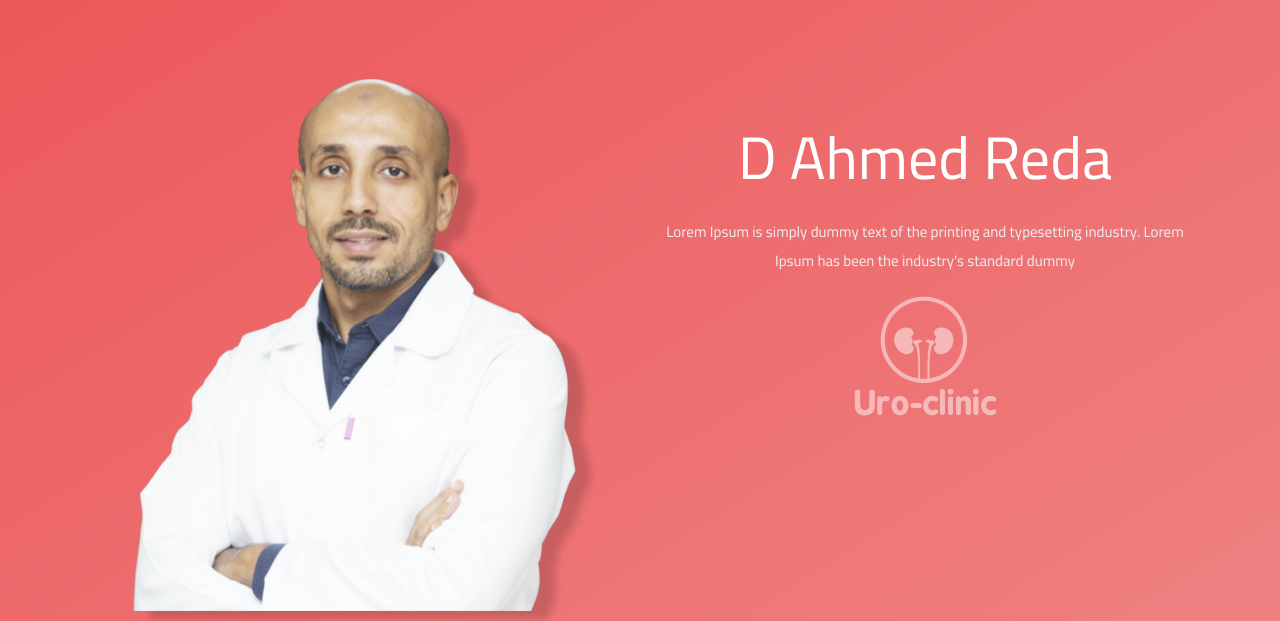
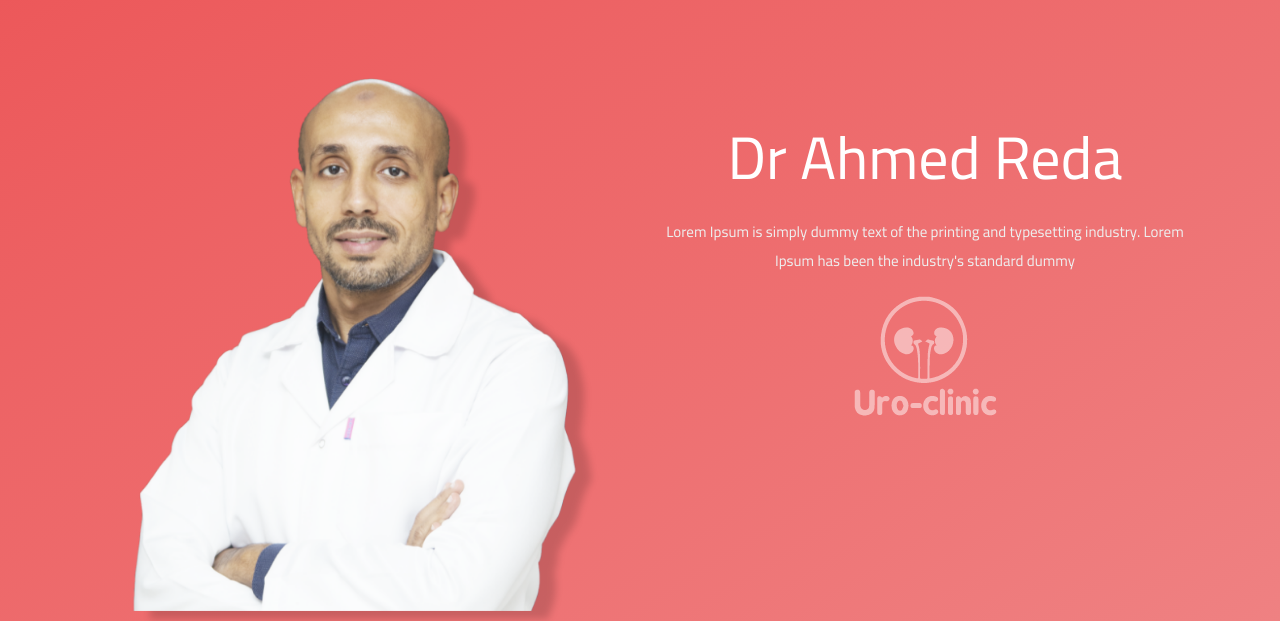
Before and after one commit to osamaaskar/D-Ahmed-Reda, a plain HTML site: page index.html in a window 1280 px wide. Shown: the part 179-800 px from the top of the page. Drawn offline with Linux system fonts and the light colour scheme.

Commit message:
Add files via upload

```diff
--- a/index.html
+++ b/index.html
@@ -33,7 +33,7 @@
     <!-- Main style css -->
     <link rel="stylesheet" href="css/main.css">
 
-	<link rel="shortcut icon" href="images/Web%201280%20%E2%80%93%205.png" />
+	<link rel="shortcut icon" href="images/icon.png" />
 
 
 </head>
@@ -106,7 +106,7 @@
 				</div>
 				<div class="col-md-6">
 					<div class="header-content">
-						<h1>D Ahmed Reda</h1>
+						<h1>Dr Ahmed Reda</h1>
 						<p>Lorem Ipsum is simply dummy text of the printing and typesetting industry. Lorem Ipsum has been the industry's standard dummy</p>
 					</div>
 					<div class="hed-logo">
```
Also changed, not shown: about.html (+1 -1 lines), ask.html (+1 -1 lines), booking.html (+1 -1 lines), hepling.html (+1 -2 lines), news.html (+1 -1 lines), services.html (+1 -1 lines), single-new.html (+1 -1 lines).
